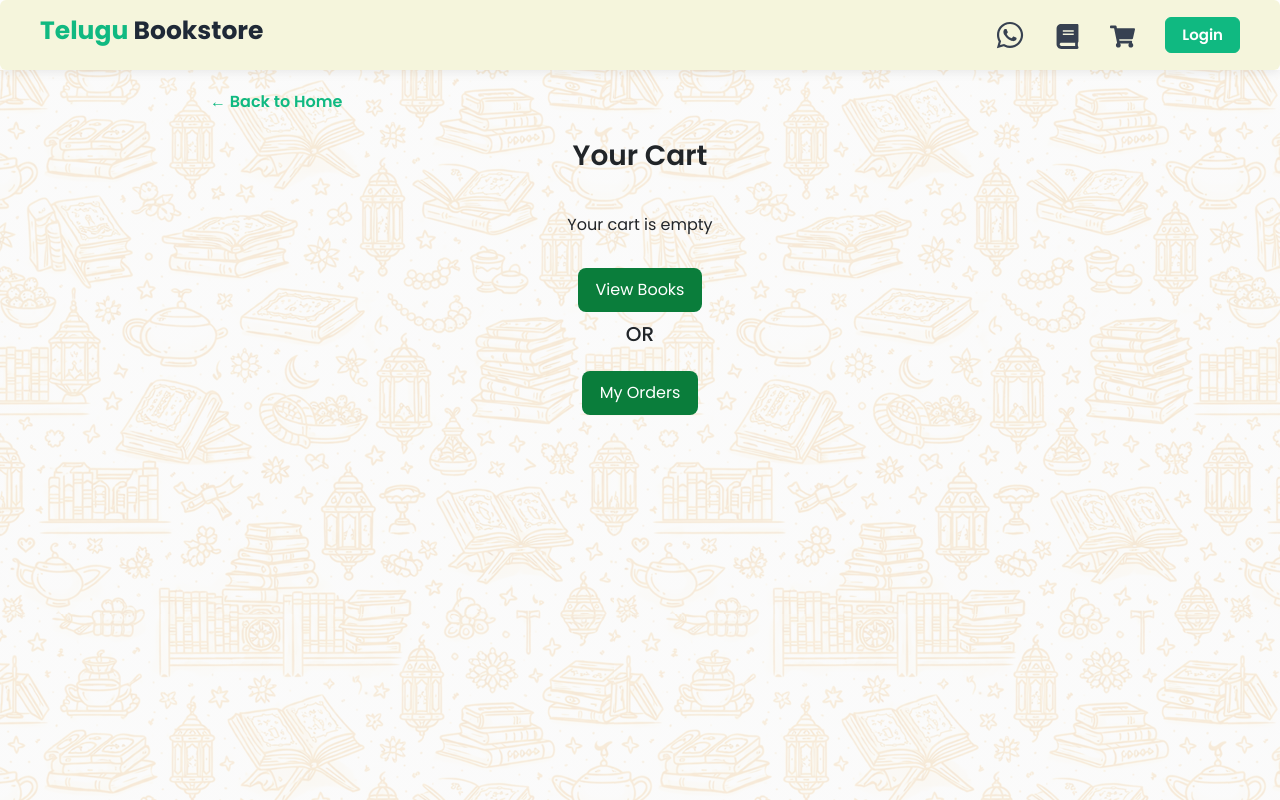
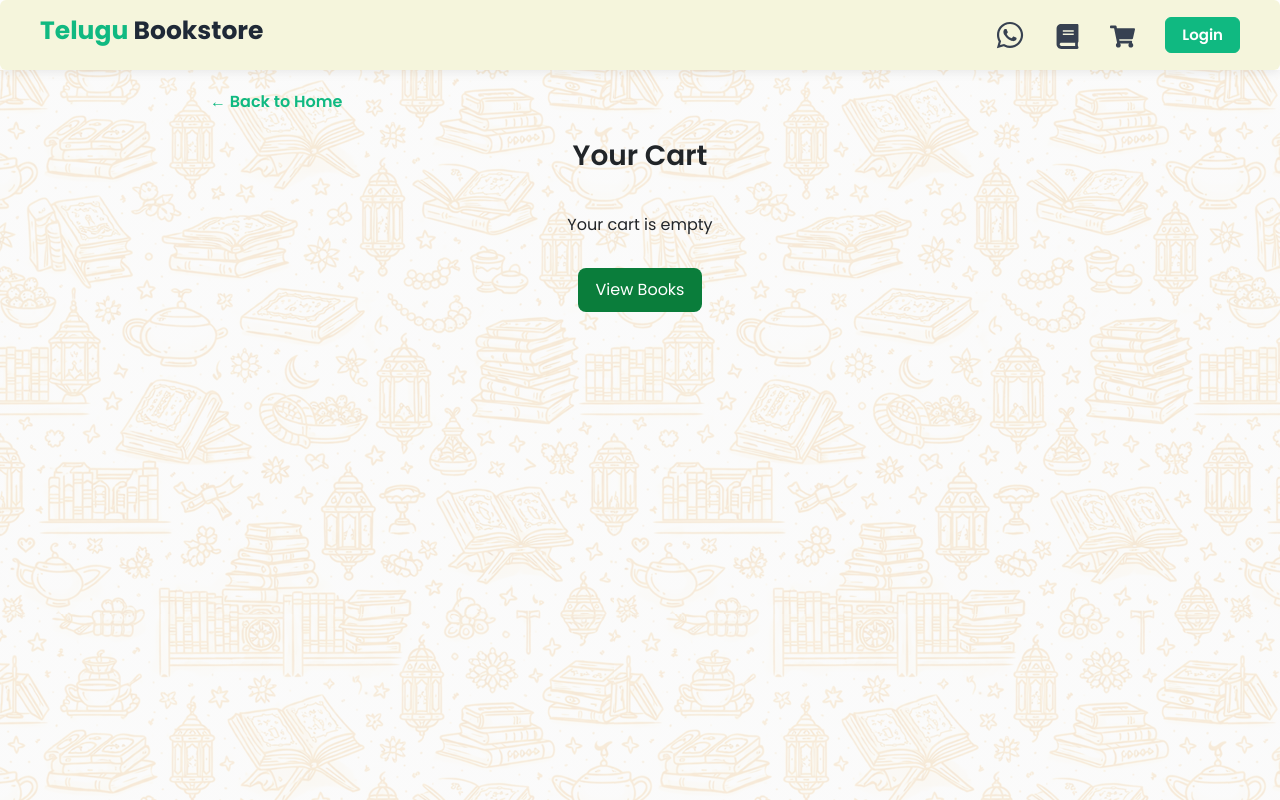
Before and after one commit to albaseergraphics2/telugu-bookstore, a Next.js app: page /cart in a window 1280 px wide. Shown: the top 800 px of the page. Built offline with nearby package versions, Linux system fonts and the light colour scheme.

Commit message:
cart page

```diff
--- a/app/cart/page.js
+++ b/app/cart/page.js
@@ -200,12 +200,6 @@ Address: ${address}`;
           <Link href="/books" className="shop-btn">
             View Books
           </Link>
-          <h5 style={{ marginTop: "10px", marginBottom: "10px" }}>
-            OR
-          </h5>
-          <Link href="/orders" className="shop-btn">
-            My Orders
-          </Link>
         </div>
       ) : (
         <div className="cart-container">
```
